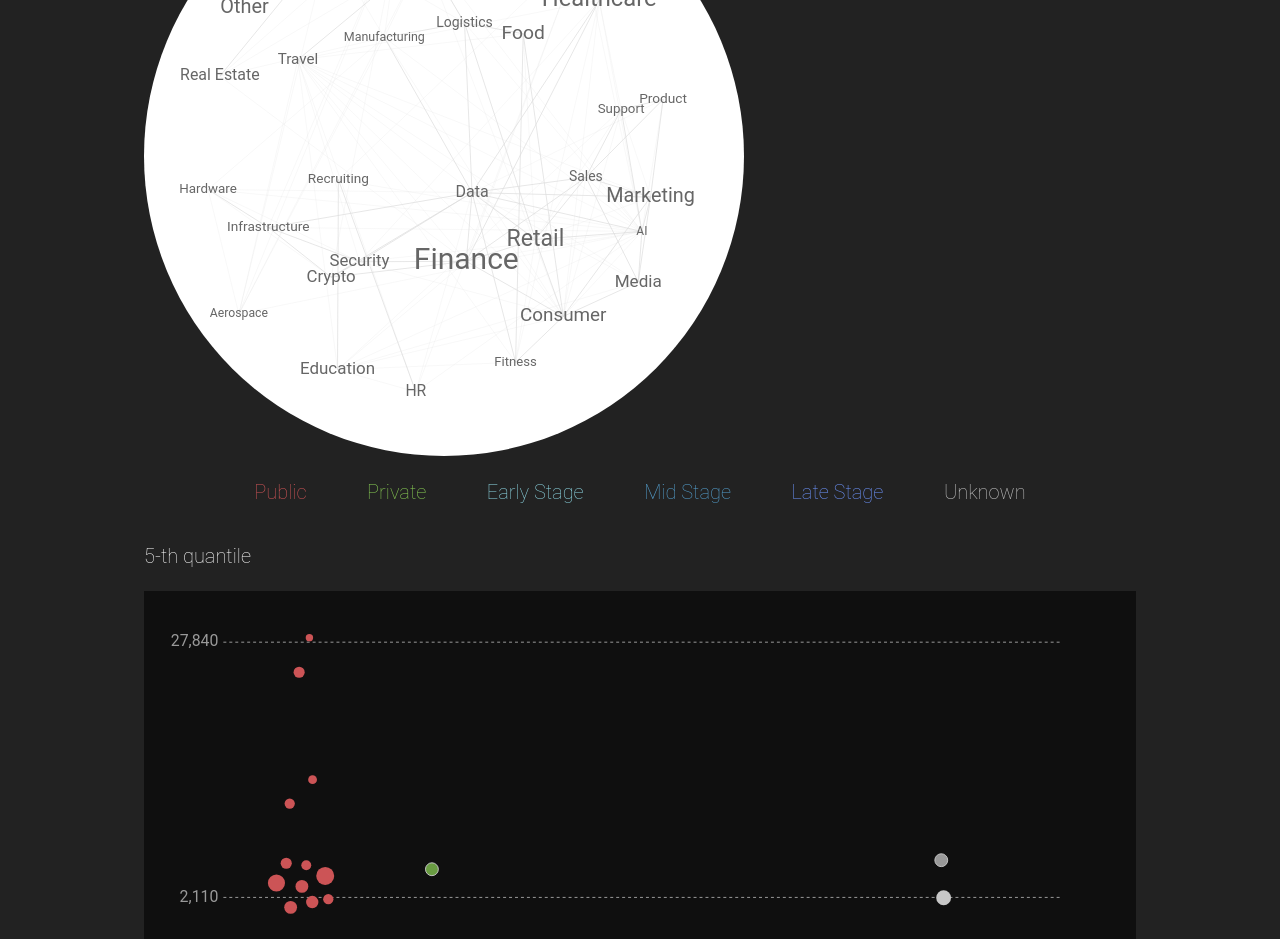
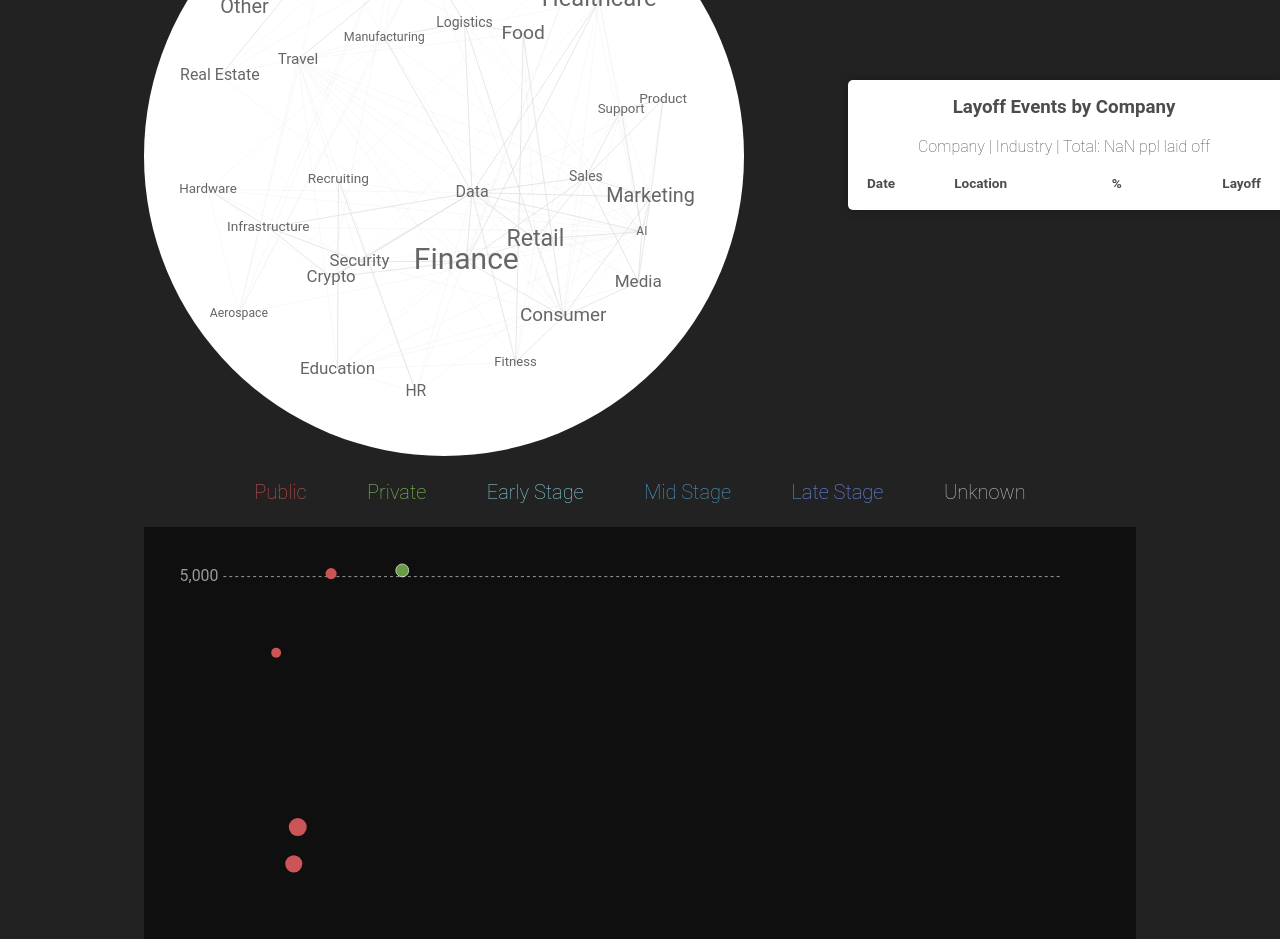
Before and after one commit to Shanfan/shanfanhuang.com, a SvelteKit app: page /projects/the-fuzzy-work in a window 1280 px wide. Shown: the part 160-1099 px from the top of the page. Built offline with nearby package versions, Linux system fonts and the light colour scheme; a web font is replaced by a local one.

Commit message:
reorganized the data to show all the layoff events by a selected company

```diff
--- a/src/routes/projects/the-fuzzy-work/+page.server.js
+++ b/src/routes/projects/the-fuzzy-work/+page.server.js
@@ -38,7 +38,7 @@ export async function load({ fetch }) {
         }
     }
 
-    const layoffs = Array.from(
+    const layoffByCompany = Array.from(
         rollup(
             layoffEvents,
             (v) => {
@@ -49,7 +49,16 @@ export async function load({ fetch }) {
                     layoff: totalLayoff,
                     percentage: maxPercent,
                     stage: simplifyStage(v[0].stage),
-                    industry
+                    industry,
+                    events: v.map((d) => {
+                        return {
+                            date: d.date,
+                            layoff: d.layoff,
+                            percentage: d.percentage,
+                            location: d.location,
+                            country: d.country
+                        }
+                    })
                 };
             },
             (d) => d.company
@@ -59,7 +68,7 @@ export async function load({ fetch }) {
 
     const getAllIndustries = () => {
         const industryCounts = rollup(
-            layoffs,
+            layoffByCompany,
             (v) => v.length,
             (d) => d.industry
         );
@@ -75,7 +84,7 @@ export async function load({ fetch }) {
     }
 
     return {
-        layoffs: layoffs,
+        layoffByCompany: layoffByCompany,
         relationships: industryRelationships,
         industries: getAllIndustries(),
     }
--- a/src/routes/projects/the-fuzzy-work/+page.svelte
+++ b/src/routes/projects/the-fuzzy-work/+page.svelte
@@ -5,18 +5,17 @@
 	import CompanySwarm from './CompanySwarm.svelte';
 
 	let { data } = $props();
-	let relationships = data.relationships;
-	let industries = data.industries;
-	let layoffs = data.layoffs;
+	const relationships = data.relationships;
+	const industries = data.industries;
+	const layoffByCompany = data.layoffByCompany;
 
 	const stages = ['Public', 'Private', 'Early Stage', 'Mid Stage', 'Late Stage', 'Unknown'];
 	const colors = ['#CC5456', '#88CC54', '#8CD5E1', '#549ECC', '#6E94FC', '#C7C7C7'];
 	const chartWidth = 1000;
-	const chartHeight = 1800;
+	const chartHeight = 1200;
 
-	// Tooltips for the company bubbles
-	//   * need to bring in the original data so that we can load all the layoff events
-	//   * Write the UI for it.
+	let selectedCompany = $state({ company: 'Company', industry: 'Industry' });
+
 	// Ledgend:
 	//   * Show number of companies under each "stage" ledgend
 	//   * bubble size
@@ -24,12 +23,12 @@
 	// * UI: number of layoff filter, industry filter, Slicing filter (1~6)
 
 	// these 3 all need to be changed to states for user input
-	const layoffNumBound = [500, 30000];
+	const layoffNumBound = [500, 5000];
+	const slices = 1;
 	const selectedIndustries = ['Finance', 'Retail', 'Consumer', 'Data', 'Crypto', 'Sales'];
-	const slices = 5;
 
 	// these will be in $effect() block to take user input
-	const filteredData = layoffs.filter(
+	const filteredData = layoffByCompany.filter(
 		(d) =>
 			d.layoff >= layoffNumBound[0] &&
 			d.layoff <= layoffNumBound[1] &&
@@ -58,32 +57,102 @@
 
 <div>
 	<IndustryFilter {relationships} {industries} />
-	<!-- <h1 style="color: white">The Fuzzy Work</h1> -->
 	<div class="graph-containder">
-		<div class="ledgend">
-			<div class="color-encoding">
-				{#each stages as stage, i}
-					<p style="color: {colors[i]}">{stage}</p>
-				{/each}
-			</div>
+		<div class="color-encoding">
+			{#each stages as stage, i}
+				<p style="color: {colors[i]}">{stage}</p>
+			{/each}
 		</div>
+
 		{#each quantiles as q}
-			<p style="color: white">{q}-th quantile</p>
+			<!-- <p style="color: white">{q}-th quantile</p> -->
 			<CompanySwarm
 				{stages}
 				{colors}
 				slicedData={getQuantileData(q)}
 				width={chartWidth}
 				height={chartHeight / slices}
+				whichCompany={(node) => {
+					selectedCompany = node;
+				}}
 			/>
 		{/each}
+		<div class="color-encoding">
+			{#each stages as stage, i}
+				<p style="color: {colors[i]}">{stage}</p>
+			{/each}
+		</div>
+		<div class="billboard">
+			<h3>Layoff Events by Company</h3>
+			<p>
+				{selectedCompany.company} | {selectedCompany.industry} | Total: {d3.format(',')(
+					selectedCompany.layoff
+				)} ppl laid off
+			</p>
+			<table>
+				<thead>
+					<tr>
+						<th>Date</th>
+						<th>Location</th>
+						<th>%</th>
+						<th>Layoff</th>
+					</tr>
+				</thead>
+				<tbody>
+					{#each selectedCompany.events as e}
+						<tr>
+							<td>{e.date}</td>
+							<td>{e.location} <br /> {e.country}</td>
+							<td>{e.percentage ? e.percentage : 'N/A'}</td>
+							<td>{d3.format(',')(e.layoff)}</td>
+						</tr>
+					{/each}
+				</tbody>
+			</table>
+		</div>
 	</div>
 </div>
 
 <style>
+	.graph-containder {
+		position: relative;
+	}
 	.color-encoding {
 		display: flex;
 		justify-content: space-around;
 		margin: 0 80px;
 	}
+	.billboard {
+		position: fixed;
+		right: 0;
+		top: 30vh;
+		padding: 1em;
+		width: 25em;
+		border-radius: 5px 0 0 5px;
+		background-color: white;
+		text-align: center;
+		box-shadow: 0 0 10px rgba(0, 0, 0, 0.3);
+	}
+	.billboard h3 {
+		margin-top: 0;
+	}
+	.billboard p {
+		font-size: 1em;
+	}
+	.billboard table {
+		width: 100%;
+		text-align: left;
+		font-size: 0.85em;
+	}
+	.billboard table td {
+		padding: 0.25em 0.5em;
+	}
+	.billboard table td:last-child,
+	.billboard table th:last-child {
+		text-align: right;
+	}
+
+	.billboard table tbody tr:nth-child(odd) {
+		background-color: #f2f2f2;
+	}
 </style>
--- a/src/routes/projects/the-fuzzy-work/CompanySwarm.svelte
+++ b/src/routes/projects/the-fuzzy-work/CompanySwarm.svelte
@@ -1,7 +1,7 @@
 <script>
 	// @ts-nocheck
 	import * as d3 from 'd3';
-	let { stages, slicedData, colors, width, height } = $props();
+	let { stages, slicedData, colors, width, height, whichCompany } = $props();
 
 	// Define graph dimensions
 	const dims = {
@@ -42,6 +42,23 @@
 		y: bound.height + dims.marginTop
 	}));
 	let nodeState = $state(nodes);
+
+	/**
+	 * Keydown handler for circle nodes. Ensures that using the Enter or Space
+	 * keys on a focused node triggers a click event. Required for keyboard
+	 * accessibility, see:
+	 * https://svelte.dev/docs/svelte/compiler-warnings#a11y_click_events_have_key_events
+	 * @param node
+	 * @param event
+	 */
+	function keyDownNode(node, event) {
+		if (event.key === ' ' || event.key === 'Enter') {
+			// Prevent the default action (for Space key, which scrolls the page)
+			event.preventDefault();
+			// Trigger the click event on the button
+			whichCompany(node);
+		}
+	}
 
 	$effect(() => {
 		// Define the simulation & run tick
@@ -107,7 +124,11 @@
 				fill={colorScale(xAccessor(node))}
 				stroke={node.percentage ? 'none' : '#fff'}
 				opacity={node.percentage ? 1 : 0.75}
-				title={node.company}
+				role="button"
+				aria-label={node.company}
+				tabindex="0"
+				onclick={() => whichCompany(node)}
+				onkeydown={(event) => keyDownNode(node, event)}
 			/>
 		{/each}
 	</g>
```
